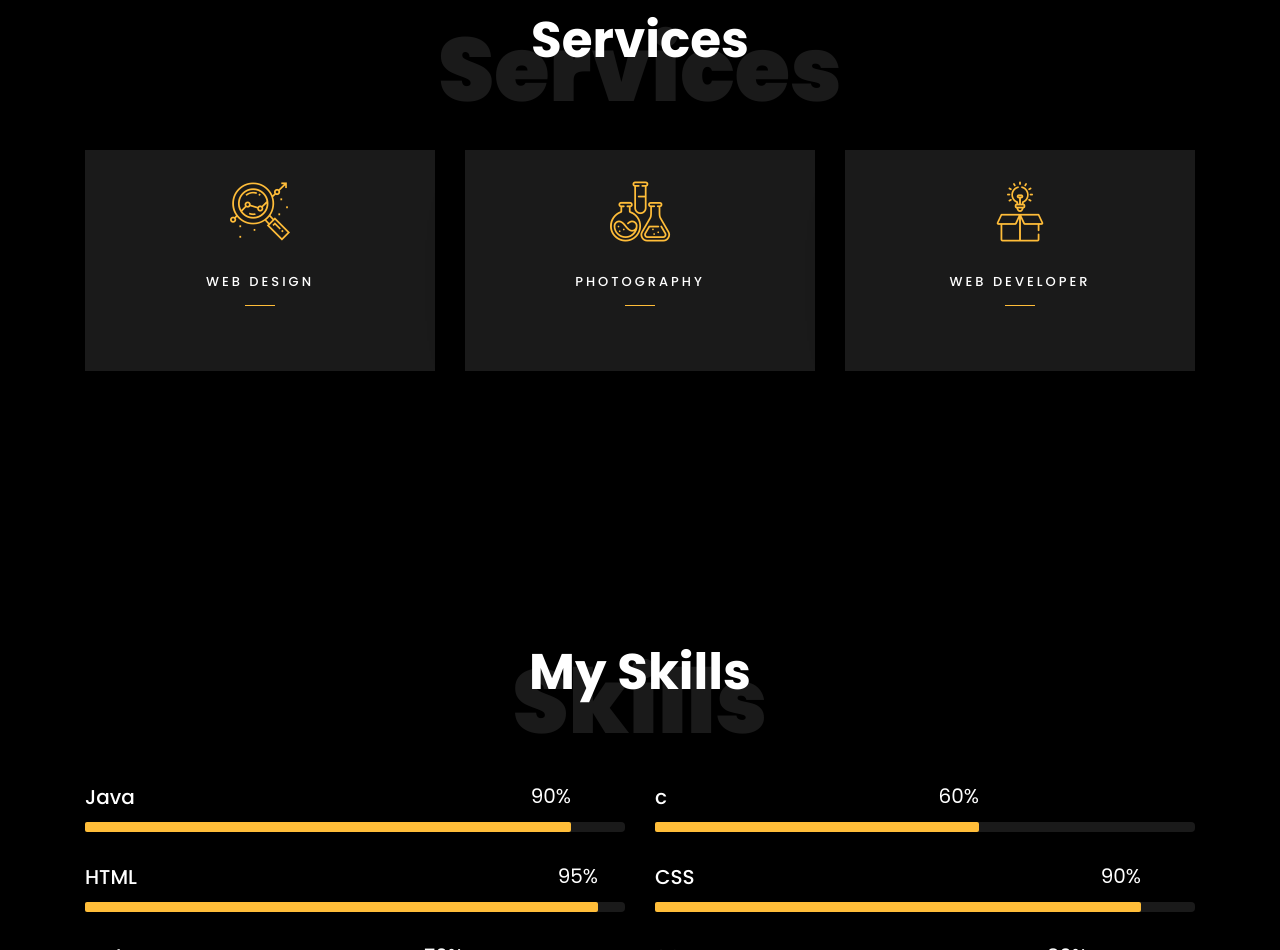
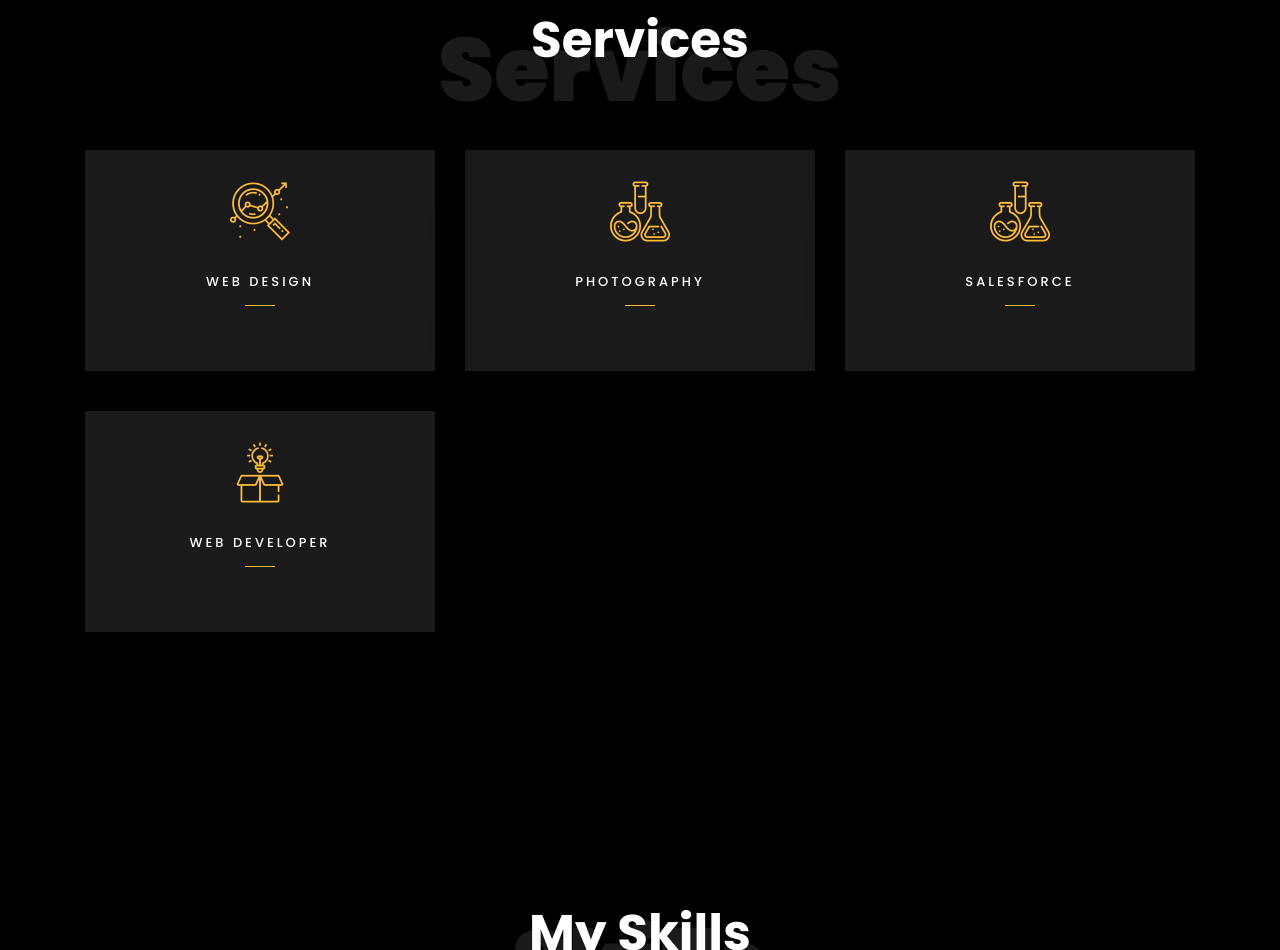
Before and after one commit to Ranger1523/Portfolio, a plain HTML site: page index.html in a window 1280 px wide. Shown: the part 2598-3548 px from the top of the page. Drawn offline with nearby package versions, Linux system fonts and the light colour scheme; files that its build step writes are made by us from their sources; files whose address does not match are found by name.

Commit message:
Update index.html

```diff
--- a/index.html
+++ b/index.html
@@ -206,6 +206,16 @@
 							</span>
 							<div class="desc">
 								<h3 class="mb-5">Photography</h3>
+							</div>
+						</a>
+					</div>
+					<div class="col-md-4 text-center d-flex ftco-animate">
+						<a href="#" class="services-1">
+							<span class="icon">
+								<i class="flaticon-flasks"></i>
+							</span>
+							<div class="desc">
+								<h3 class="mb-5">Salesforce</h3>
 							</div>
 						</a>
 					</div>
```
